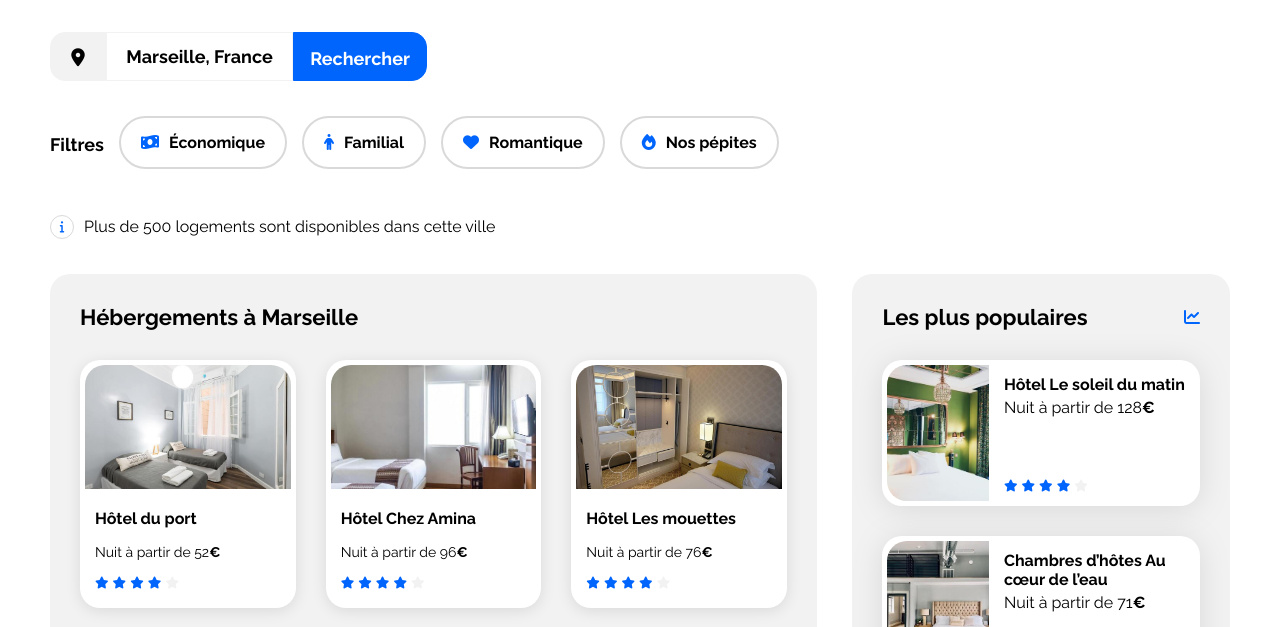
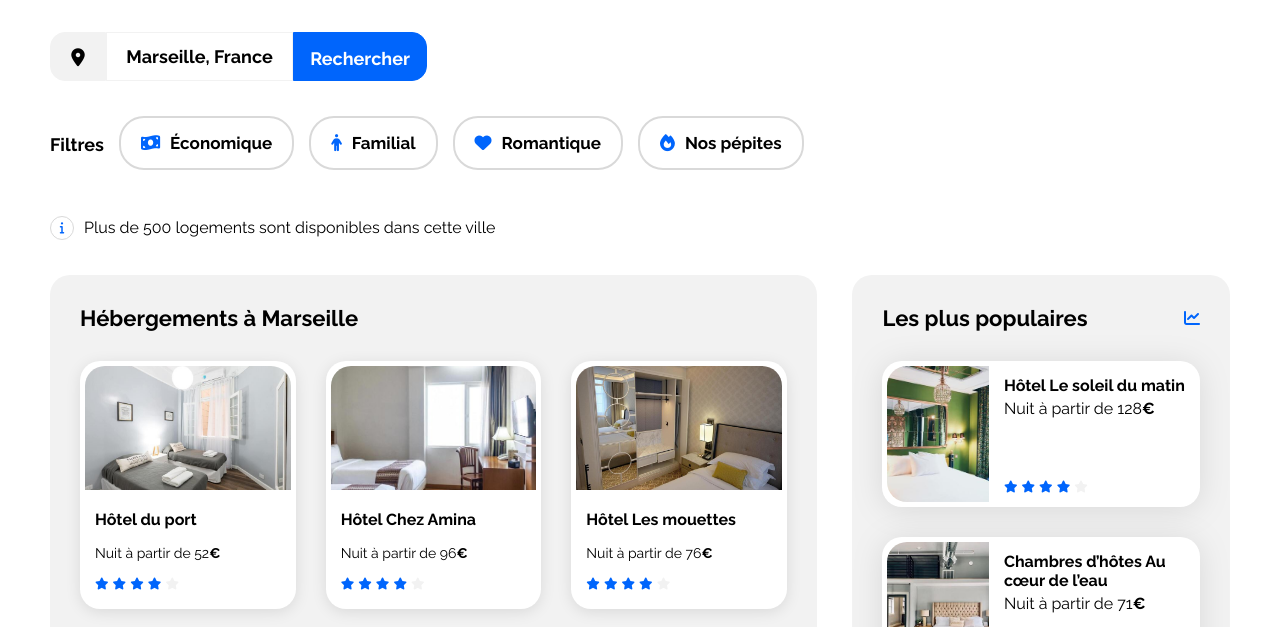
Before and after one commit to yael16yo/booki-open, a plain HTML site: page index.html in a window 1280 px wide. Shown: the part 173-800 px from the top of the page. Drawn offline with Linux system fonts and the light colour scheme.

Commit message:
Update du style.css selon Figma
Les margins et font-size sont désormais les mêmes que celles indiquées sur le document Figma, mais l'aspect qui en résulte concorde moins avec l'ancien design.. ; à discuter

```diff
--- a/css/style.css
+++ b/css/style.css
@@ -256,10 +256,10 @@ h2 {
 
 .bulle {
     border: 2px solid var(--dark-grey);
-    border-radius: 30px;
+    border-radius: 25px;
     font-weight: 700;
-    font-size: 16px;
-    height: 49px;
+    font-size: 17px;
+    height: 50px;
     display: flex;
     align-items: center;
     padding: 0 20px;
```
